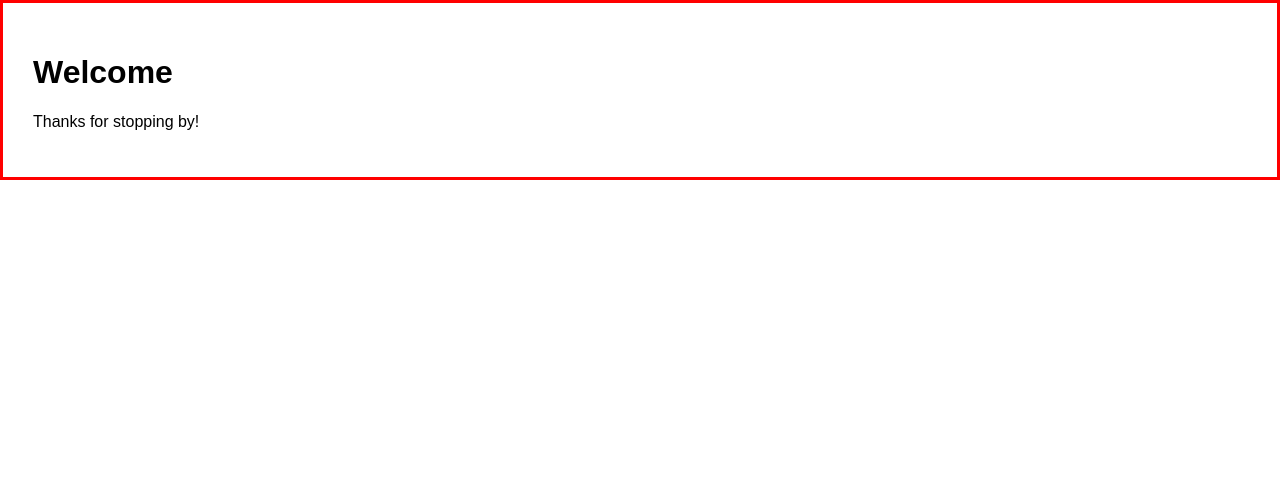
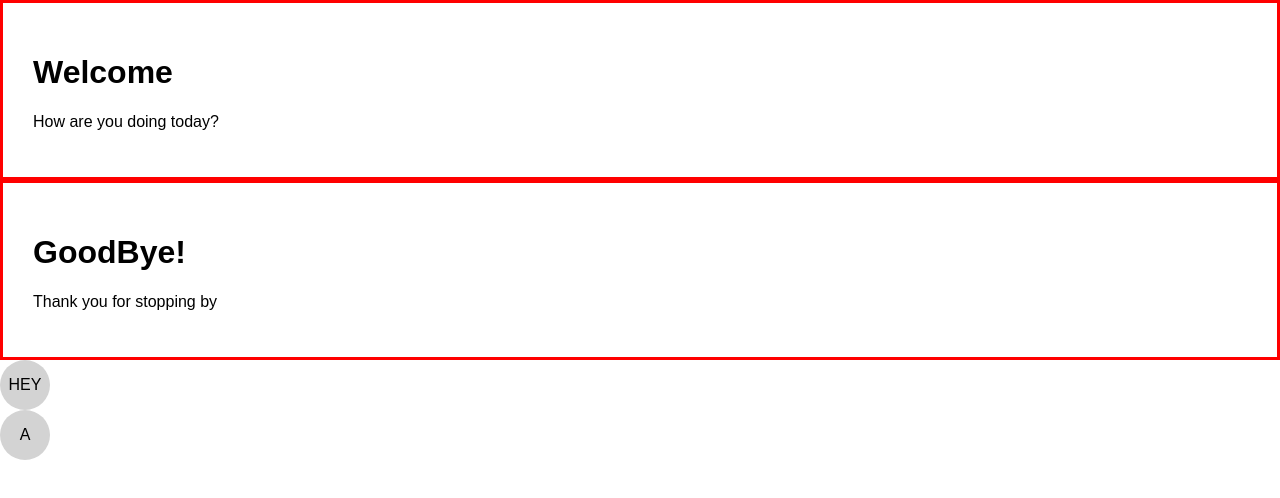
Before and after one commit to stormihoebe/react-first-composable-components, a React (Create React App) app: page / in a window 1280 px wide. Shown: the top 498 px of the page. Built offline with nearby package versions, Linux system fonts and the light colour scheme.

Commit message:
add new avatar component styled as material ui design

```diff
--- a/src/App.js
+++ b/src/App.js
@@ -1,11 +1,23 @@
 import React, { Component } from 'react';
 import logo from './logo.svg';
-import WelcomeDialog from './components/WelcomeDialog';
+import  WelcomeDialog from './components/WelcomeDialog';
+import  GoodbyeDialog from './components/GoodbyeDialog';
+import Avatar from './components/Avatar';
+
+function AvatarA(props){
+  return(
+    <Avatar>A</Avatar>
+  )
+}
+
 class App extends Component {
   render() {
     return (
       <div className="App">
         <WelcomeDialog/>
+        <GoodbyeDialog/>
+        <Avatar>HEY</Avatar>
+        <AvatarA/>
       </div>
     );
   }
--- /dev/null
+++ b/src/components/Avatar.js
@@ -0,0 +1,21 @@
+import React, { Component } from 'react';
+
+const avatarStyle = {
+  height: '50px',
+  width: '50px',
+  borderRadius: '25px',
+  background: 'lightgrey',
+  display: 'flex',
+  alignItems: 'center',
+  justifyContent: 'center'
+}
+
+function Avatar(props) {
+  return (
+    <div style={avatarStyle}>
+    {props.children}
+    </div>
+  );
+}
+
+export default Avatar;
--- /dev/null
+++ b/src/components/Dialog.js
@@ -0,0 +1,21 @@
+import React, { Component } from 'react';
+
+function FancyBorder(props) {
+  return (
+    <div style={{ border: `3px solid ${props.color}`, padding: `${props.padding}`}}>
+      {props.children}
+    </div>
+  );
+}
+
+function Dialog(props) {
+  return (
+    <FancyBorder color="red" padding="30px">
+      <h1>{props.title}
+      </h1>
+      <p>{props.message}</p>
+    </FancyBorder>
+  );
+}
+
+export default Dialog;
--- /dev/null
+++ b/src/components/GoodbyeDialog.js
@@ -0,0 +1,12 @@
+import React, { Component } from 'react';
+import Dialog from './Dialog';
+
+function GoodbyeDialog() {
+  return (
+    <Dialog
+      title="GoodBye!"
+      message="Thank you for stopping by" />
+  );
+}
+
+export default GoodbyeDialog;
--- a/src/components/WelcomeDialog.js
+++ b/src/components/WelcomeDialog.js
@@ -1,28 +1,11 @@
 import React, { Component } from 'react';
-
-function FancyBorder(props) {
-  return (
-    <div style={{ border: `3px solid ${props.color}`, padding: `${props.padding}`}}>
-      {props.children}
-    </div>
-  );
-}
-
-function Dialog(props) {
-  return (
-    <FancyBorder color="red" padding="30px">
-      <h1>{props.title}
-      </h1>
-      <p>{props.message}</p>
-    </FancyBorder>
-  );
-}
+import Dialog from './Dialog';
 
 function WelcomeDialog() {
   return (
     <Dialog
       title="Welcome"
-      message="Thanks for stopping by!" />
+      message="How are you doing today?" />
   );
 }
 
```
